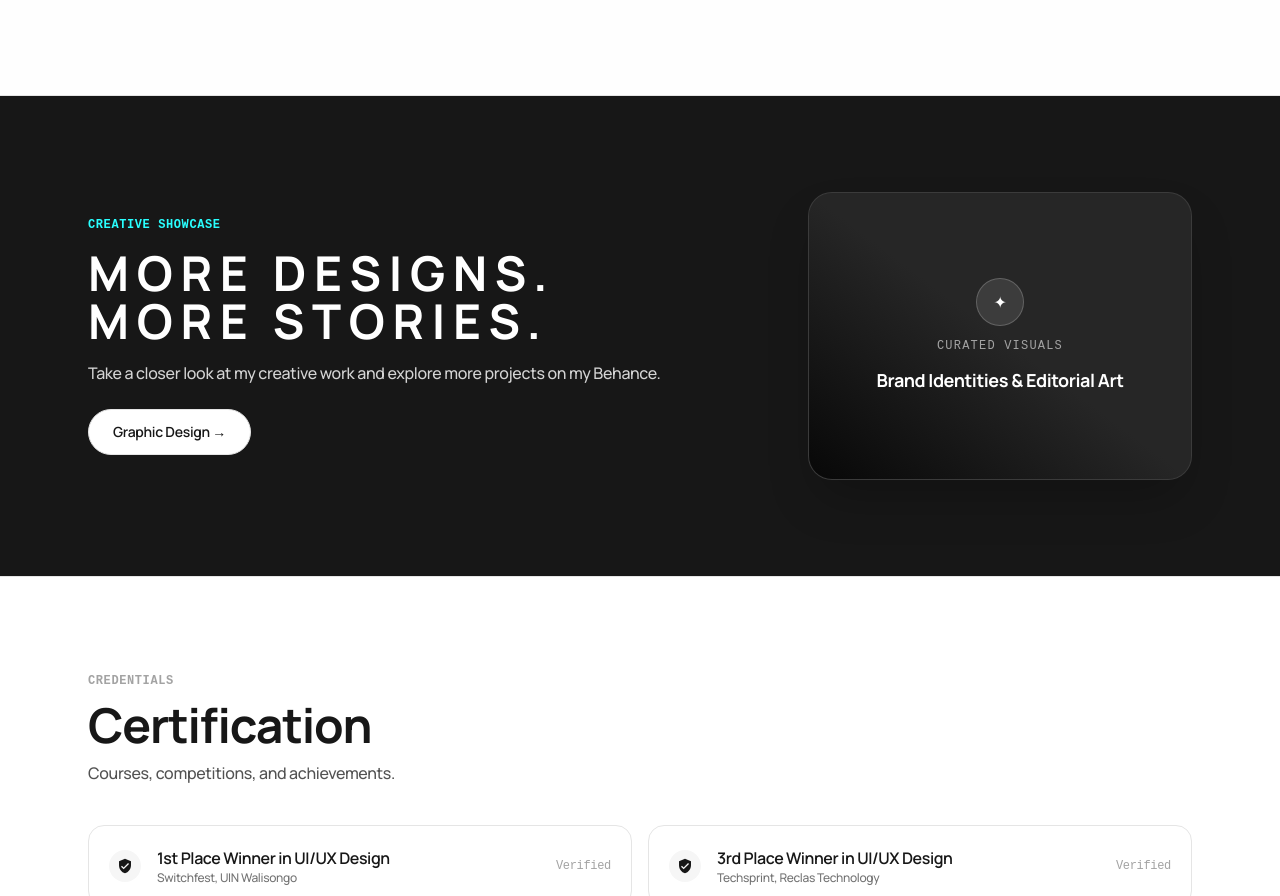
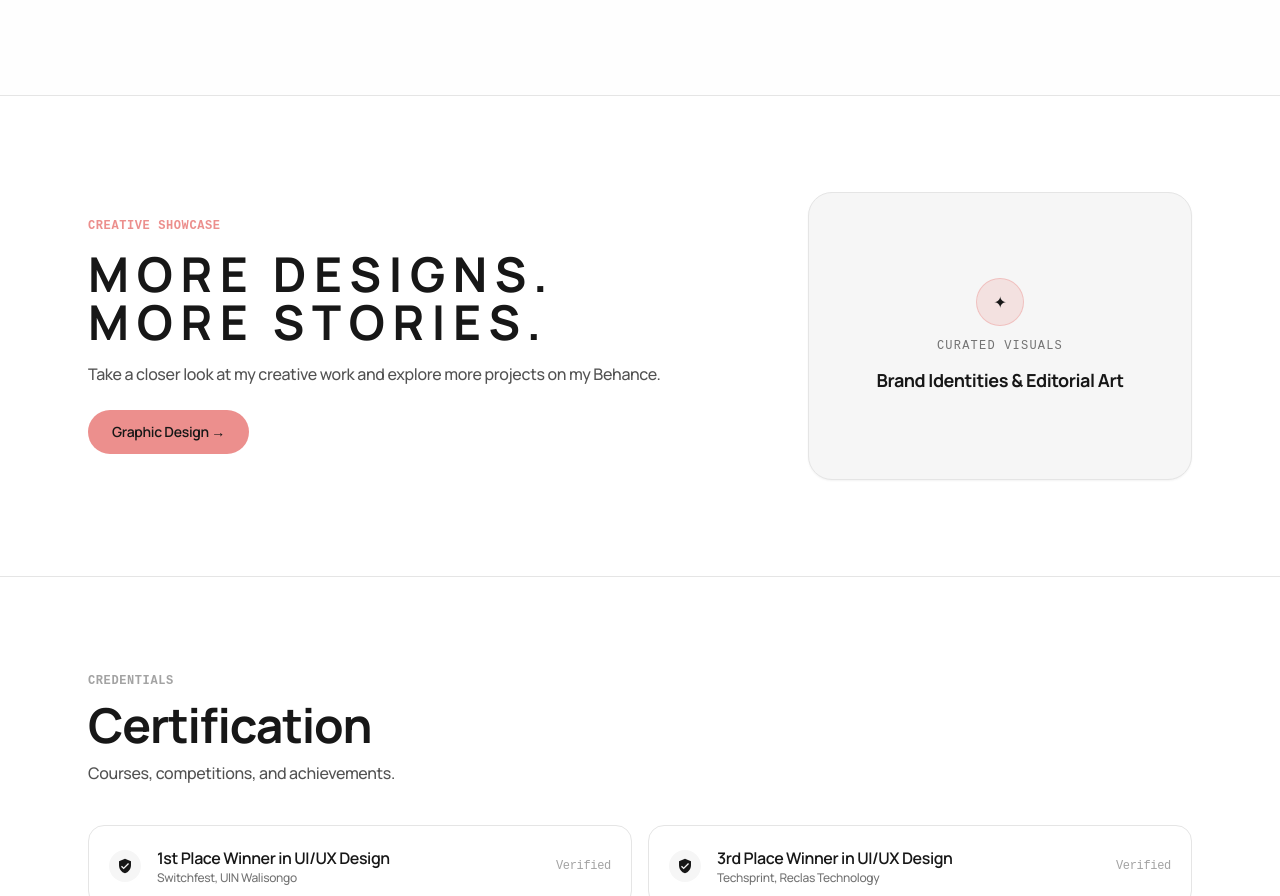
Before and after one commit to AugeusAune/auliaggr, a Nuxt app: page / in a window 1280 px wide. Shown: the part 4164-5060 px from the top of the page. Built offline with nearby package versions, Linux system fonts and the light colour scheme; a web font is replaced by a local one.

Commit message:
feat(pages): harmonize all sections with white background and coral filters

```diff
--- a/app/components/organisms/StoriesSection.vue
+++ b/app/components/organisms/StoriesSection.vue
@@ -12,10 +12,10 @@ withDefaults(defineProps<Props>(), {
 </script>
 
 <template>
-  <section class="w-full py-16 sm:py-24 border-b border-neutral-200 bg-neutral-900 text-white relative overflow-hidden">
+  <section class="w-full py-16 sm:py-24 border-b border-neutral-200 bg-white text-dark relative overflow-hidden">
     <div class="max-w-6xl mx-auto px-4 sm:px-6 flex flex-col md:flex-row md:items-center justify-between gap-10">
       <div class="flex flex-col gap-4 max-w-xl">
-        <span class="text-xs font-mono font-semibold uppercase tracking-wider text-accent-cyan">
+        <span class="text-xs font-mono font-semibold uppercase tracking-wider text-primary">
           Creative Showcase
         </span>
 
@@ -23,12 +23,11 @@ withDefaults(defineProps<Props>(), {
           as="h2"
           size="2xl"
           :spaced="true"
-          class="!text-white"
         >
           More Designs. More Stories.
         </AppHeading>
 
-        <p class="text-neutral-300 text-sm sm:text-base font-medium leading-relaxed">
+        <p class="text-neutral-600 text-sm sm:text-base font-medium leading-relaxed">
           Take a closer look at my creative work and explore more projects on my Behance.
         </p>
 
@@ -36,8 +35,8 @@ withDefaults(defineProps<Props>(), {
           <AppButton
             :href="behanceUrl"
             :external="true"
-            variant="secondary"
-            class="!bg-white !text-dark hover:!bg-neutral-100 !px-6 !py-3 font-semibold"
+            variant="primary"
+            class="!px-6 !py-3 font-semibold"
           >
             Graphic Design →
           </AppButton>
@@ -45,16 +44,15 @@ withDefaults(defineProps<Props>(), {
       </div>
 
       <!-- Artistic Portrait / Graphic Card -->
-      <div class="relative w-full max-w-sm aspect-[4/3] rounded-3xl bg-neutral-800 border border-neutral-700/80 overflow-hidden flex items-center justify-center p-6 shadow-2xl">
-        <div class="absolute inset-0 bg-gradient-to-tr from-black/80 via-neutral-800/40 to-transparent" />
+      <div class="relative w-full max-w-sm aspect-[4/3] rounded-3xl bg-light border border-neutral-200 overflow-hidden flex items-center justify-center p-6 shadow-sm">
         <div class="relative z-10 flex flex-col items-center text-center gap-3">
-          <span class="w-12 h-12 rounded-full bg-white/10 flex items-center justify-center border border-white/20">
+          <span class="w-12 h-12 rounded-full bg-primary/20 text-neutral-900 flex items-center justify-center border border-primary/40">
             ✦
           </span>
-          <span class="text-xs font-mono tracking-widest text-neutral-400 uppercase">
+          <span class="text-xs font-mono tracking-widest text-neutral-500 uppercase">
             Curated Visuals
           </span>
-          <span class="text-lg font-bold text-white tracking-tight">
+          <span class="text-lg font-bold text-dark tracking-tight">
             Brand Identities & Editorial Art
           </span>
         </div>
--- a/app/layouts/default.vue
+++ b/app/layouts/default.vue
@@ -3,7 +3,7 @@ import NavPill from '../components/molecules/NavPill.vue'
 </script>
 
 <template>
-  <div class="min-h-screen bg-white text-dark flex flex-col relative selection:bg-accent-cyan/30">
+  <div class="min-h-screen bg-white text-dark flex flex-col relative selection:bg-primary/25">
     <!-- Floating Navigation Pill (Desktop & Mobile accessible) -->
     <header class="fixed top-5 left-1/2 -translate-x-1/2 z-50 pointer-events-auto">
       <NavPill />
--- a/app/pages/projects/[slug].vue
+++ b/app/pages/projects/[slug].vue
@@ -102,24 +102,23 @@ useSeoMeta({
       </div>
 
       <!-- Feature Visual Presentation Showcase -->
-      <div class="w-full aspect-[16/9] rounded-3xl bg-neutral-900 border border-neutral-800 flex items-center justify-center p-8 sm:p-12 relative overflow-hidden text-center text-white shadow-xl">
-        <div class="absolute inset-0 bg-gradient-to-tr from-black/90 via-neutral-900/60 to-neutral-800/40" />
+      <div class="w-full aspect-[16/9] rounded-3xl bg-light border border-neutral-200 flex items-center justify-center p-8 sm:p-12 relative overflow-hidden text-center text-dark shadow-sm">
         <div class="relative z-10 flex flex-col items-center gap-4 max-w-xl">
-          <span class="text-xs font-mono uppercase tracking-widest text-accent-cyan">
+          <span class="text-xs font-mono uppercase tracking-widest text-primary font-semibold">
             Interactive Showcase
           </span>
-          <h2 class="text-2xl sm:text-4xl font-bold tracking-tight">
+          <h2 class="text-2xl sm:text-4xl font-bold tracking-tight text-dark">
             {{ project.title }}
           </h2>
-          <p class="text-sm sm:text-base text-neutral-300">
+          <p class="text-sm sm:text-base text-neutral-600">
             Designed with high-fidelity components, user-centric wireframes, and tested interactive prototypes.
           </p>
           <AppButton
             v-if="project.externalUrl"
             :href="project.externalUrl"
             :external="true"
-            variant="secondary"
-            class="mt-2 !bg-white !text-dark hover:!bg-neutral-100"
+            variant="primary"
+            class="mt-2 !px-6 !py-3 font-semibold"
           >
             Explore Case Study on Behance
           </AppButton>
--- a/app/pages/projects/index.vue
+++ b/app/pages/projects/index.vue
@@ -65,7 +65,7 @@ const filteredProjects = computed(() => {
             :class="[
               'px-4 py-1.5 rounded-full text-xs font-mono font-medium transition-all min-h-[36px] flex items-center',
               selectedCategory === cat
-                ? 'bg-dark text-white shadow-2xs'
+                ? 'bg-primary text-dark font-semibold shadow-2xs'
                 : 'bg-light text-neutral-600 hover:bg-neutral-200'
             ]"
           >
```
Also changed, not shown: 1 other file (tests, documents, lock files or other folders).
